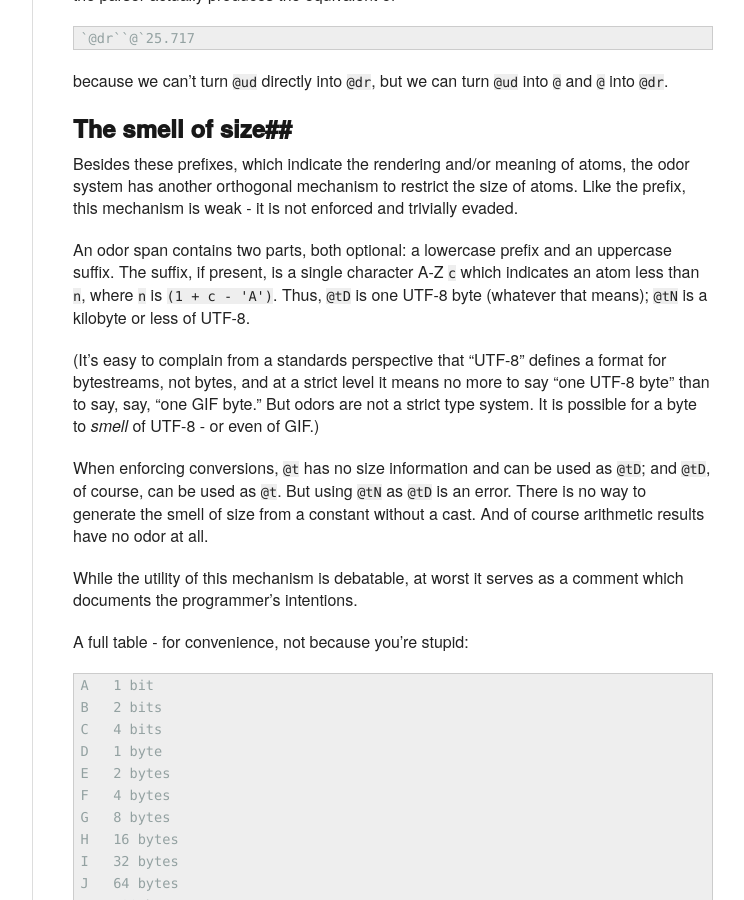
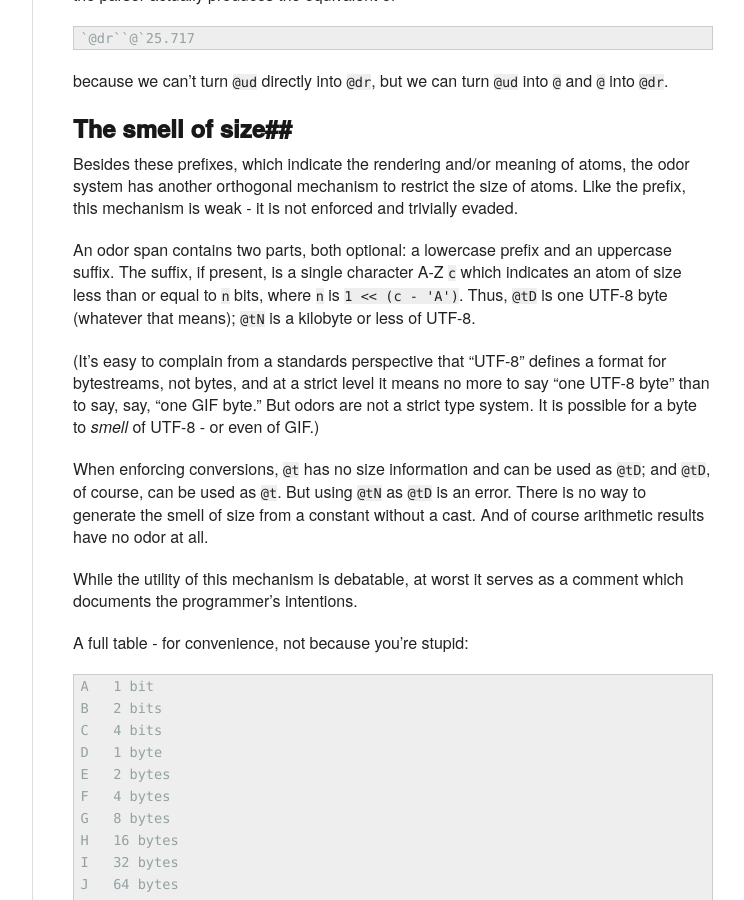
Before and after one commit to urbit/old-urbit.org, a Jekyll site: the page built from _posts/doc/2013-11-18-urbit-is-easy-ch5.markdown, in a window 1280 px wide and 900 px high, scrolled down 5020 px. Shown: the whole window, without its empty margins (378-1122 px from the left). Built offline with Jekyll 4.4.1, drawn with Linux system fonts in a browser that asks for light colours.

Commit message:
Clarified atom size odor

```diff
--- a/_posts/doc/2013-11-18-urbit-is-easy-ch5.markdown
+++ b/_posts/doc/2013-11-18-urbit-is-easy-ch5.markdown
@@ -278,9 +278,10 @@ mechanism is weak - it is not enforced and trivially evaded.
 
 An odor span contains two parts, both optional: a lowercase
 prefix and an uppercase suffix.  The suffix, if present, is a
-single character A-Z `c` which indicates an atom less than `n`,
-where `n` is `(1 + c - 'A')`.  Thus, `@tD` is one UTF-8 byte
-(whatever that means); `@tN` is a kilobyte or less of UTF-8.
+single character A-Z `c` which indicates an atom of size less
+than or equal to `n` bits, where `n` is `1 << (c - 'A')`.
+Thus, `@tD` is one UTF-8 byte (whatever that means); `@tN`
+is a kilobyte or less of UTF-8.
 
 (It's easy to complain from a standards perspective that "UTF-8"
 defines a format for bytestreams, not bytes, and at a strict
```
